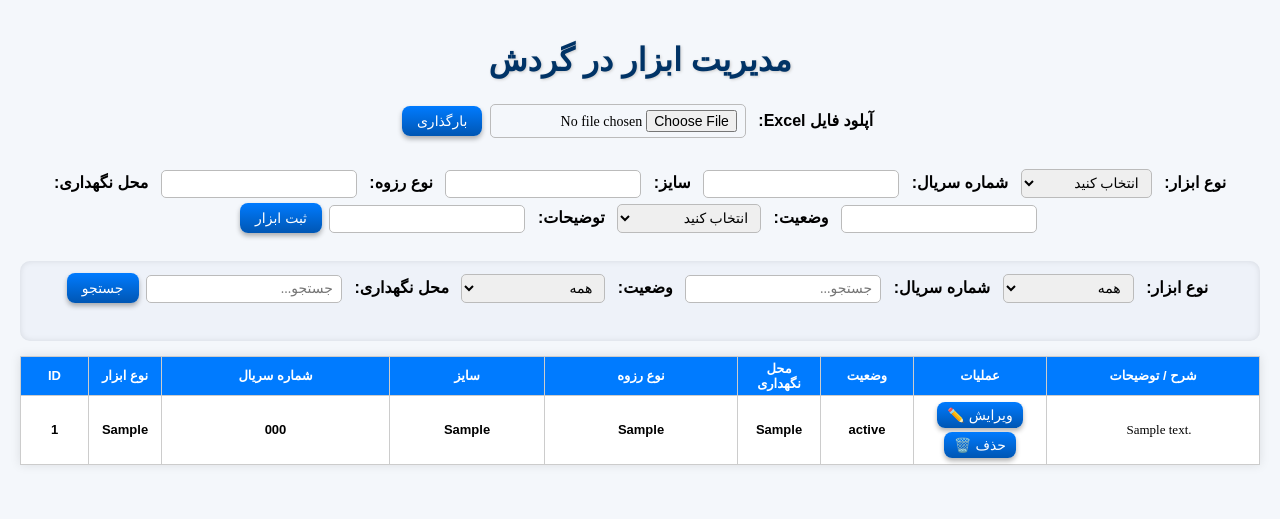
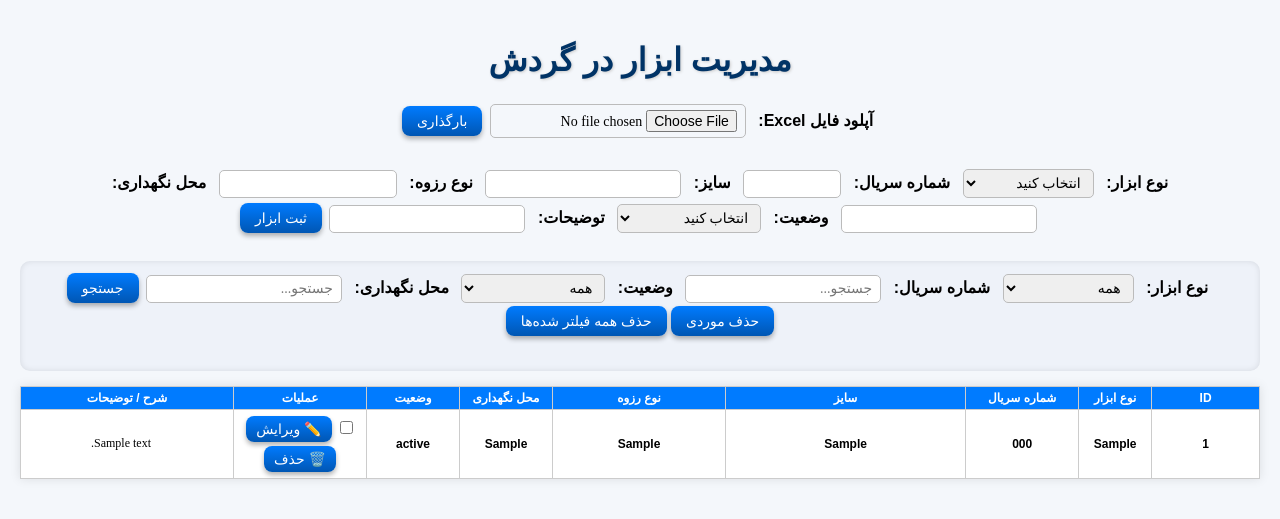
Before and after one commit to javadrad/Inventory-app-final, a Flask app: page / in a window 1280 px wide. Shown: the top 519 px of the page. Run offline with Flask 3, Linux system fonts and the light colour scheme; tables that the repository leaves empty hold one stand-in row (values such as "Sample post").

Commit message:
Update index.html

```diff
--- a/templates/index.html
+++ b/templates/index.html
@@ -11,19 +11,13 @@ label { margin: 0 5px; font-weight: bold; }
 input, select { padding: 5px 8px; margin:3px; border-radius:5px; border:1px solid #bbb; font-family:'B Nazanin'; font-size:14px; }
 button { background: linear-gradient(#007BFF,#0056b3); color:white; border:none; border-radius:8px; padding:7px 15px; cursor:pointer; font-size:14px; box-shadow:0 3px 5px rgba(0,0,0,0.3); transition:0.2s; }
 button:hover { transform: translateY(-1px); background: linear-gradient(#3399ff,#0066cc); }
-table { width:100%; border-collapse:collapse; background:white; box-shadow:0 0 10px rgba(0,0,0,0.1); font-size:13px; direction:ltr; }
+table { width:100%; border-collapse:collapse; background:white; box-shadow:0 0 10px rgba(0,0,0,0.1); font-size:12px; }
 th, td { border:1px solid #ccc; padding:4px 6px; text-align:center; }
 th { background:#007BFF; color:white; }
 td { font-weight:bold; }
-td input[type="text"] { width:95%; border:none; background:transparent; text-align:center; font-family:'B Nazanin'; font-size:13px; }
+td input[type="text"] { width:95%; border:none; background:transparent; text-align:center; font-family:'B Nazanin'; font-size:12px; }
 .action-buttons button { margin:2px; padding:5px 10px; }
 .search-box { margin:15px 0; padding:10px; background:#eef2f9; border-radius:10px; box-shadow: inset 0 0 6px rgba(0,0,0,0.1); }
-
-/* اصلاح عرض ستون‌ها */
-th.tool_type, td.tool_type { width:60px; } /* کاهش نوع ابزار */
-th.thread_type, td.thread_type { width:180px; } /* افزایش نوع رزوه */
-th.location, td.location { width:70px; } /* کاهش محل نگهداری */
-th.status, td.status { width:80px; } /* کاهش وضعیت */
 </style>
 </head>
 <body>
@@ -52,13 +46,13 @@ th.status, td.status { width:80px; } /* کاهش وضعیت */
 </select>
 
 <label>شماره سریال:</label>
-<input type="text" name="serial_number" required>
+<input type="text" name="serial_number" required style="width:80px;">
 
 <label>سایز:</label>
 <input type="text" name="size" required>
 
 <label>نوع رزوه:</label>
-<input type="text" name="thread_type">
+<input type="text" name="thread_type" style="width:160px;">
 
 <label>محل نگهداری:</label>
 <input type="text" name="location">
@@ -115,6 +109,8 @@ th.status, td.status { width:80px; } /* کاهش وضعیت */
 <input type="text" name="location" placeholder="جستجو...">
 
 <button type="submit">جستجو</button>
+<button type="button" onclick="deleteSelected()">حذف موردی</button>
+<button type="button" onclick="deleteAllFiltered()">حذف همه فیلتر شده‌ها</button>
 </form>
 </div>
 
@@ -122,12 +118,12 @@ th.status, td.status { width:80px; } /* کاهش وضعیت */
 <thead>
 <tr>
 <th>ID</th>
-<th class="tool_type">نوع ابزار</th>
-<th>شماره سریال</th>
+<th style="width:60px;">نوع ابزار</th>
+<th style="width:100px;">شماره سریال</th>
 <th>سایز</th>
-<th class="thread_type">نوع رزوه</th>
-<th class="location">محل نگهداری</th>
-<th class="status">وضعیت</th>
+<th style="width:160px;">نوع رزوه</th>
+<th style="width:80px;">محل نگهداری</th>
+<th style="width:80px;">وضعیت</th>
 <th style="width:120px;">عملیات</th>
 <th style="width:200px;">شرح / توضیحات</th>
 </tr>
@@ -136,13 +132,14 @@ th.status, td.status { width:80px; } /* کاهش وضعیت */
 {% for tool in tools %}
 <tr>
 <td>{{ tool.id|string }}</td>
-<td class="tool_type">{{ tool.tool_type }}</td>
-<td>{{ tool.serial_number|string }}</td>
+<td>{{ tool.tool_type }}</td>
+<td>{{ tool.serial_number }}</td>
 <td>{{ tool.size|string }}</td>
-<td class="thread_type">{{ tool.thread_type }}</td>
-<td class="location">{{ tool.location }}</td>
-<td class="status">{{ tool.status }}</td>
+<td>{{ tool.thread_type }}</td>
+<td>{{ tool.location }}</td>
+<td>{{ tool.status }}</td>
 <td class="action-buttons">
+<input type="checkbox" class="delete-checkbox" value="{{ tool.id }}">
 <a href="/edit/{{ tool.id }}"><button>✏️ ویرایش</button></a>
 <a href="/delete/{{ tool.id }}" onclick="return confirm('آیا مطمئن هستید؟')"><button>🗑️ حذف</button></a>
 </td>
@@ -162,6 +159,28 @@ headers:{'Content-Type':'application/x-www-form-urlencoded'},
 body:'description=' + encodeURIComponent(value)
 }).then(res=>res.text()).then(console.log);
 }
+
+function deleteSelected(){
+let ids = Array.from(document.querySelectorAll('.delete-checkbox:checked')).map(cb => cb.value);
+if(ids.length === 0){ alert('ابتدا یک یا چند ابزار را انتخاب کنید'); return; }
+if(confirm('آیا از حذف موردی اطمینان دارید؟')){
+fetch('/delete_selected', {
+method:'POST',
+headers:{'Content-Type':'application/x-www-form-urlencoded'},
+body:ids.map(id=>'ids='+id).join('&')
+}).then(()=> location.reload());
+}
+}
+
+function deleteAllFiltered(){
+if(confirm('آیا از حذف همه فیلتر شده‌ها اطمینان دارید؟')){
+let params = new URLSearchParams(new FormData(document.querySelector('.search-box form')));
+fetch('/delete_all_filtered', {
+method:'POST',
+body: params
+}).then(()=> location.reload());
+}
+}
 </script>
 </body>
 </html>
```
